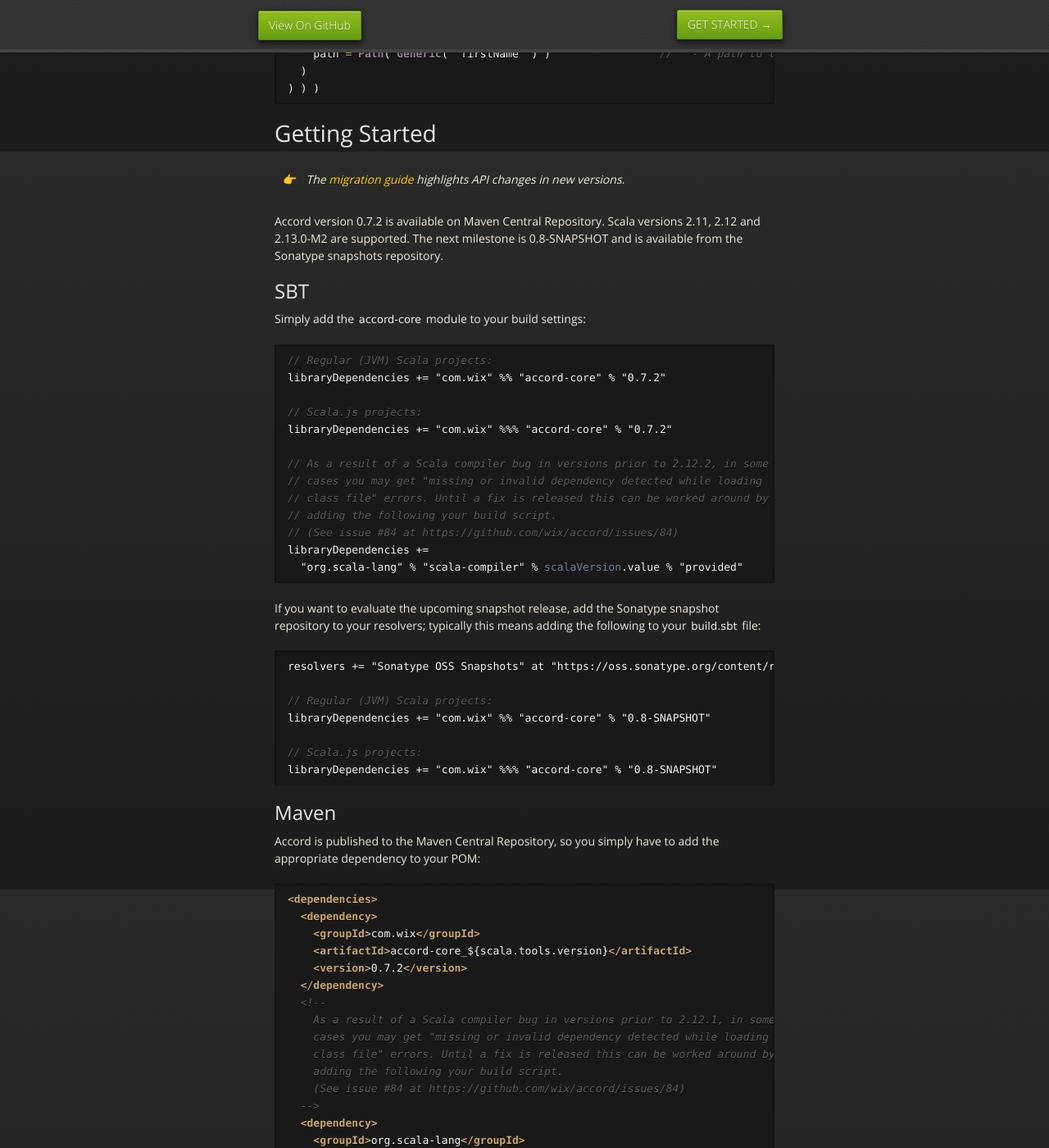
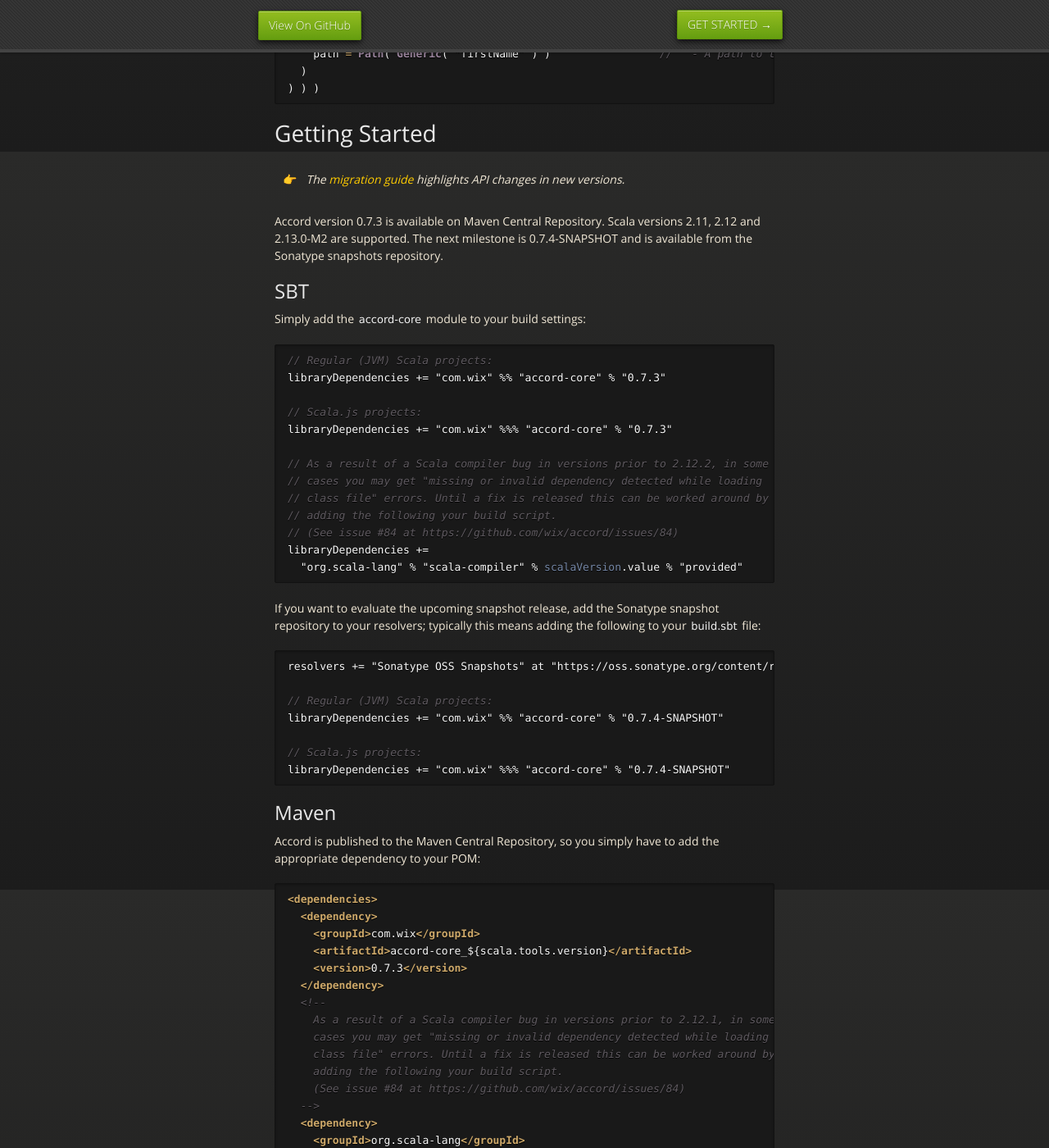
Before and after one commit to wix-incubator/accord, a Jekyll site: the page built from index.md, in a window 1280 px wide and 1400 px high, scrolled down 1615 px. Shown: the whole window at 82% size. Built offline with Jekyll 4.4.1, drawn with Linux system fonts in a browser that asks for light colours; nearby versions of some CDN libraries; emoji names are drawn with the system emoji font; some of the changed text lies outside the part shown.

Commit message:
info: updated site version and maintainer

```diff
--- a/_config.yml
+++ b/_config.yml
@@ -1,11 +1,11 @@
 title: "Accord: A sane validation library for Scala"
-email: "tomer@tomergabel.com"
+email: "noama@wix.com"
 url: "http://wix.github.io/accord"
 baseurl: "/accord"
 
 version:
-  release: 0.7.2
-  snapshot: 0.8-SNAPSHOT
+  release: 0.7.3
+  snapshot: 0.7.4-SNAPSHOT
 
 markdown: kramdown
 
```
